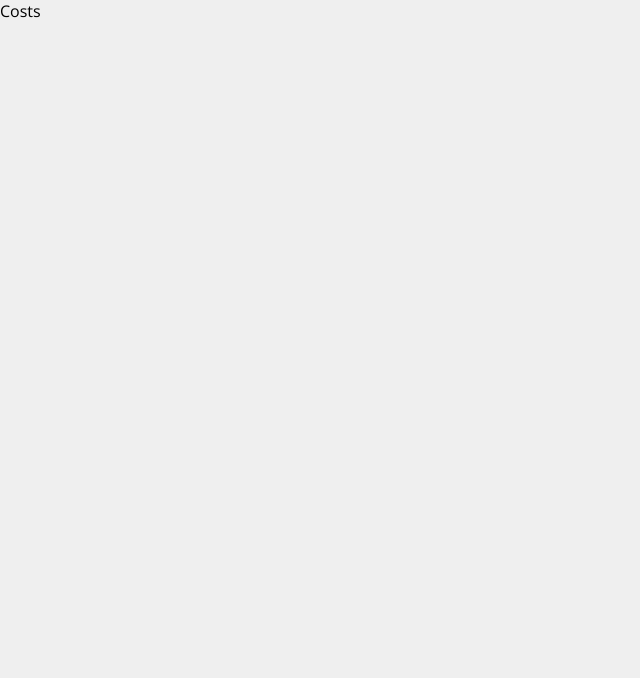
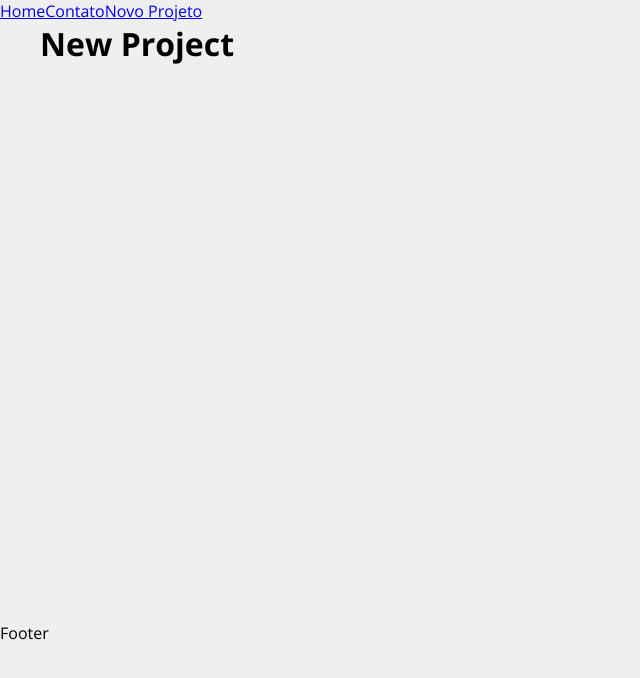
Before and after one commit to detonate001/projeto-costs, a React (Create React App) app in the folder meu-projeto/: page /newproject in a window 1280 px wide. Shown: the top 678 px of the page, without its empty margins (0-640 px from the left). Built offline with nearby package versions, Linux system fonts and the light colour scheme.

Commit message:
Estruturando o projeto

```diff
--- a/meu-projeto/src/App.js
+++ b/meu-projeto/src/App.js
@@ -1,10 +1,31 @@
+import {BrowserRouter as Router,Routes,Route, Link} from 'react-router-dom'
+ import Home from './components/pages/Home'
+ import Contact from './components/pages/Contact'
+ import NewProject from './components/pages/NewProject'
 
+
+import Container from './components/layout/Container'
 
 function App() {
   return (
-    <div className="App">
-      <p>Costs</p>
-    </div>
+ <Router>
+ <div>
+  <Link to="/">Home</Link>
+  <Link to="/contact">Contato</Link>
+
+  <Link to="/newproject">Novo Projeto</Link>
+ </div>
+ <Container customClass="minHeight">
+             <Routes>
+            <Route path='/' exact='true' element={<Home/>}></Route>
+            <Route path='/contact' element={<Contact/>}></Route>
+
+            <Route path='/newproject' element={<NewProject/>}></Route>
+          </Routes>
+          </Container>
+     <p>Footer</p>
+ </Router>
+
   );
 }
 
--- /dev/null
+++ b/meu-projeto/src/components/layout/Container.js
@@ -0,0 +1,13 @@
+import styles from './Container.module.css'
+
+
+
+function Container(props){
+    return(
+        <div className={`${styles.container} ${styles[props.customClass]}`}>{props.children}
+
+        </div>
+    )
+}
+
+export default Container
--- /dev/null
+++ b/meu-projeto/src/components/layout/Container.module.css
@@ -0,0 +1,19 @@
+.container{
+    width: 1200px;
+    display: flex;
+    justify-content: space-between;
+    margin: 0 auto;
+    flex-wrap: wrap;
+}
+.minHeight{
+ min-height: 75%;
+ min-height: 75vh;
+}
+.start{
+    justify-content: flex-start;
+}
+.column{
+    flex-direction: column;
+    justify-content: flex-start;
+
+}
--- /dev/null
+++ b/meu-projeto/src/components/pages/Contact.js
@@ -0,0 +1,7 @@
+function Contact () {
+    return(
+        <h1>Contact</h1>
+    )
+}
+
+export default Contact
--- /dev/null
+++ b/meu-projeto/src/components/pages/Home.js
@@ -0,0 +1,7 @@
+function Home () {
+    return(
+        <h1>Home</h1>
+    )
+}
+
+export default Home
--- /dev/null
+++ b/meu-projeto/src/components/pages/NewProject.js
@@ -0,0 +1,7 @@
+function NewProject () {
+    return(
+        <h1>New Project</h1>
+    )
+}
+
+export default NewProject
```
Also changed, not shown: meu-projeto/src/components/pages/Company.js (added, +7 -0 lines), meu-projeto/src/components/aa.js (added).
